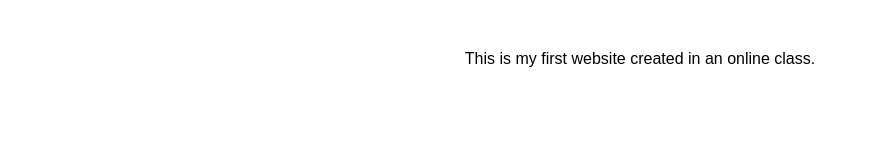
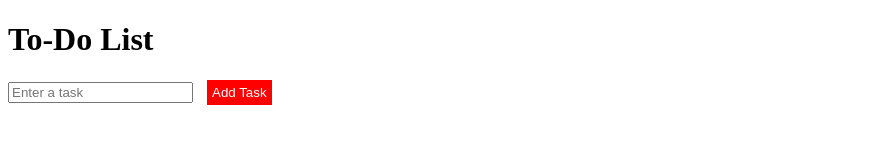
Before and after one commit to Waylinip/Task1University, a plain HTML site: page index.html in a window 1280 px wide. Shown: the whole page, without its empty margins (0-869 px from the left). Drawn offline with Linux system fonts and the light colour scheme.

Commit message:
Add files via upload

```diff
--- a/index.html
+++ b/index.html
@@ -1,13 +1,60 @@
 <!DOCTYPE html>
 <html lang="en">
-     <head>
-        <meta charset="UTF-8" >
-         <meta name="viewport" content="width=device-width, initial-scale= 1.0">
-        <title> My First Web Page</title>
-       <style> body {font-family: Arial, sans-serif; text-align: center; margin-top: 50px; } h1 { color: blue; }
-</style>
+<head>
+    <meta charset="UTF-8">
+    <meta name="viewport" content="width=device-width, initial-scale=1.0">
+    <title>To-Do List</title>
+    <style>
+        .completed {
+            text-decoration: line-through;
+            color: gray;
+        }
+        button {
+            margin-left: 10px;
+            padding: 5px;
+            background-color: red;
+            color: white;
+            border: none;
+            cursor: pointer;
+        }
+    </style>
+</head>
+<body>
+    <h1>To-Do List</h1>
+    <input type="text" id="task" placeholder="Enter a task">
+    <button onclick="addTask()">Add Task</button>
+    <ul id="taskList"></ul>
 
-        </h1>
-        <p>This is my first website created in an online class. </p>
-    </body>
-    </html>
+    <script>
+        function addTask() {
+            let taskInput = document.getElementById("task");
+            let taskText = taskInput.value;
+            if (taskText.trim() !== "") {
+                let li = document.createElement("li");
+                li.innerText = taskText;
+
+                // Create delete button
+                let deleteButton = document.createElement("button");
+                deleteButton.innerText = "Delete";
+                deleteButton.onclick = function() {
+                    li.remove(); // Removes task when clicked
+                };
+
+                // Mark task as completed when clicked
+                li.onclick = function() {
+                    li.classList.toggle("completed");
+                };
+
+                // Append delete button to task
+                li.appendChild(deleteButton);
+
+                // Append task to task list
+                document.getElementById("taskList").appendChild(li);
+
+                // Clear input field
+                taskInput.value = "";
+            }
+        }
+    </script>
+</body>
+</html>
```
